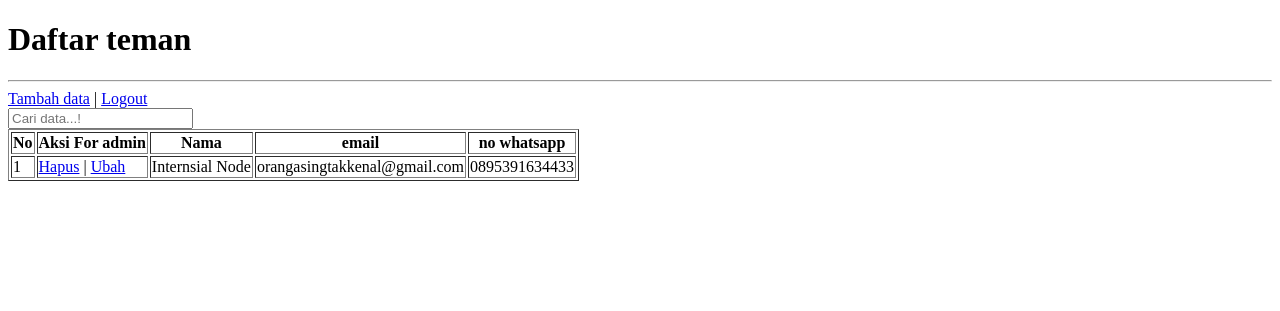
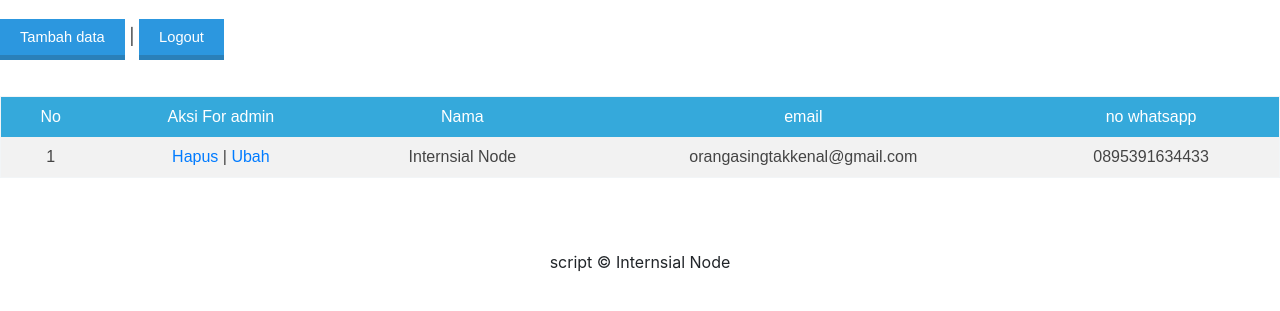
Before and after one commit to fadhil-riyanto/crud-with-mysql, a PHP site: page /bacaDatabase.php in a window 1280 px wide. Shown: the top 311 px of the page. Run offline with PHP 8.4, Linux system fonts and the light colour scheme; the visitor is signed in with stand-in values (Sample User, id 1); data comes from the database, SQL or seed files in the repository; some libraries are stand-ins or nearby versions.

Commit message:
Buat css dan ubah tampilan antar muka

```diff
--- a/bacaDatabase.php
+++ b/bacaDatabase.php
@@ -16,18 +16,25 @@ $result = mysqli_query($koneksi, "SELECT * FROM `users` ORDER BY `id` DESC");
     <meta charset="UTF-8">
     <meta name="viewport" content="width=device-width, initial-scale=1.0">
     <title>Document</title>
+    <link rel="stylesheet" type="text/css" href="gaya_crud.css">
+    <link rel="stylesheet" type="text/css" href="bootstrap\css\bootstrap.css">
 </head>
 
 <body>
-    <h1>Daftar teman</h1>
-    <hr>
-    <a href="Tambah.php">Tambah data</a> | <a href="logout.php">Logout</a>
-    <div id="keyword">
+
+
+
+
+
+    <br>
+    <a href="Tambah.php" class='tombol'>Tambah data</a> | <a href="logout.php" class='tombol'>Logout</a>
+    <br><br><br>
+    <!-- <div id="keyword">
         <input type="text" name="keyword" placeholder="Cari data...!">
-    </div>
+    </div> -->
 
-    <div id="container">
-        <table border="1">
+
+    <table class="table1">
         <tr>
             <th>
                 No
@@ -71,7 +78,7 @@ $result = mysqli_query($koneksi, "SELECT * FROM `users` ORDER BY `id` DESC");
         <?php endwhile;?>
 
     </table>
-    </div>
+
     <script>
 
         var keyword = documentGetElementById('keyword');
@@ -93,6 +100,12 @@ $result = mysqli_query($koneksi, "SELECT * FROM `users` ORDER BY `id` DESC");
         });
 
     </script>
+
+
 </body>
+<footer>
+    <br><br><br>
+    <center>script &copy Internsial Node</center>
+</footer>
 
 </html>
--- /dev/null
+++ b/gaya_crud.css
@@ -0,0 +1,57 @@
+.table1 {
+    font-family: sans-serif;
+    color: #444;
+    border-collapse: collapse;
+    width: 100%;
+    border: 1px solid #f2f5f7;
+}
+
+.table1 tr th{
+    background: #35A9DB;
+    color: #fff;
+    font-weight: normal;
+}
+
+.table1, th, td {
+    padding: 8px 20px;
+    text-align: center;
+}
+
+.table1 tr:hover {
+    background-color: #f5f5f5;
+}
+
+.table1 tr:nth-child(even) {
+    background-color: #f2f2f2;
+}
+.tombol{
+    background:#2C97DF;
+    color:white;
+    border-top:0;
+    border-left:0;
+    border-right:0;
+    border-bottom:5px solid #2A80B9;
+    padding:10px 20px;
+    text-decoration:none;
+    font-family:sans-serif;
+    font-size:11pt;
+  }
+  body{
+	font-family: 'roboto';
+    color: #2e2d2d;
+    margin-left: 8%;
+    margin-right: 8%;
+    margin-top: 3%;
+
+}
+
+.judul{
+	background: #87D1D8;
+	padding: 10px;
+	text-align: center;
+
+}
+
+.judul h1,h2,h3{
+	height: 15px;
+}
```
Also changed, not shown: gaya_login.css (added, +123 -0 lines), index.php (+39 -10 lines), 1280x720_code-programming-text-technology.jpg (added). Lines whose indentation alone changed are shown as unchanged.
